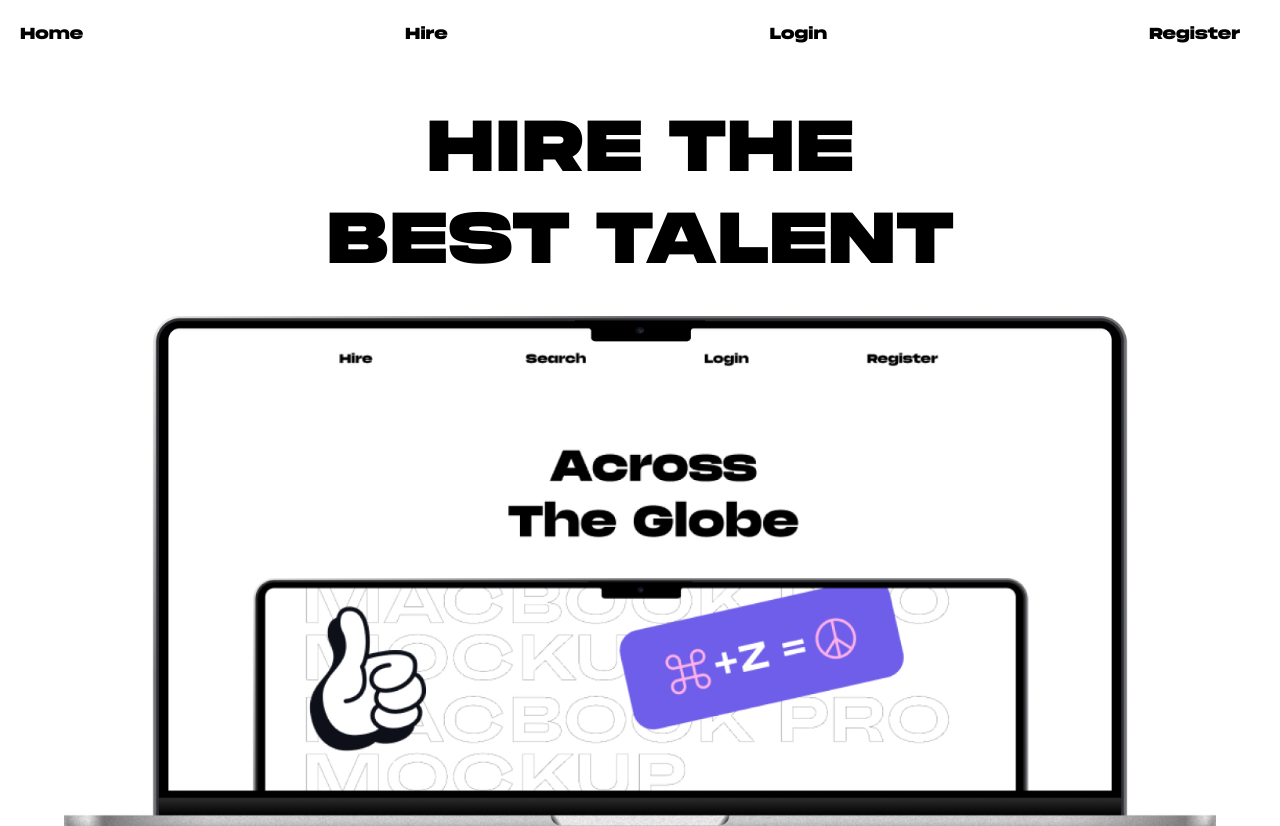
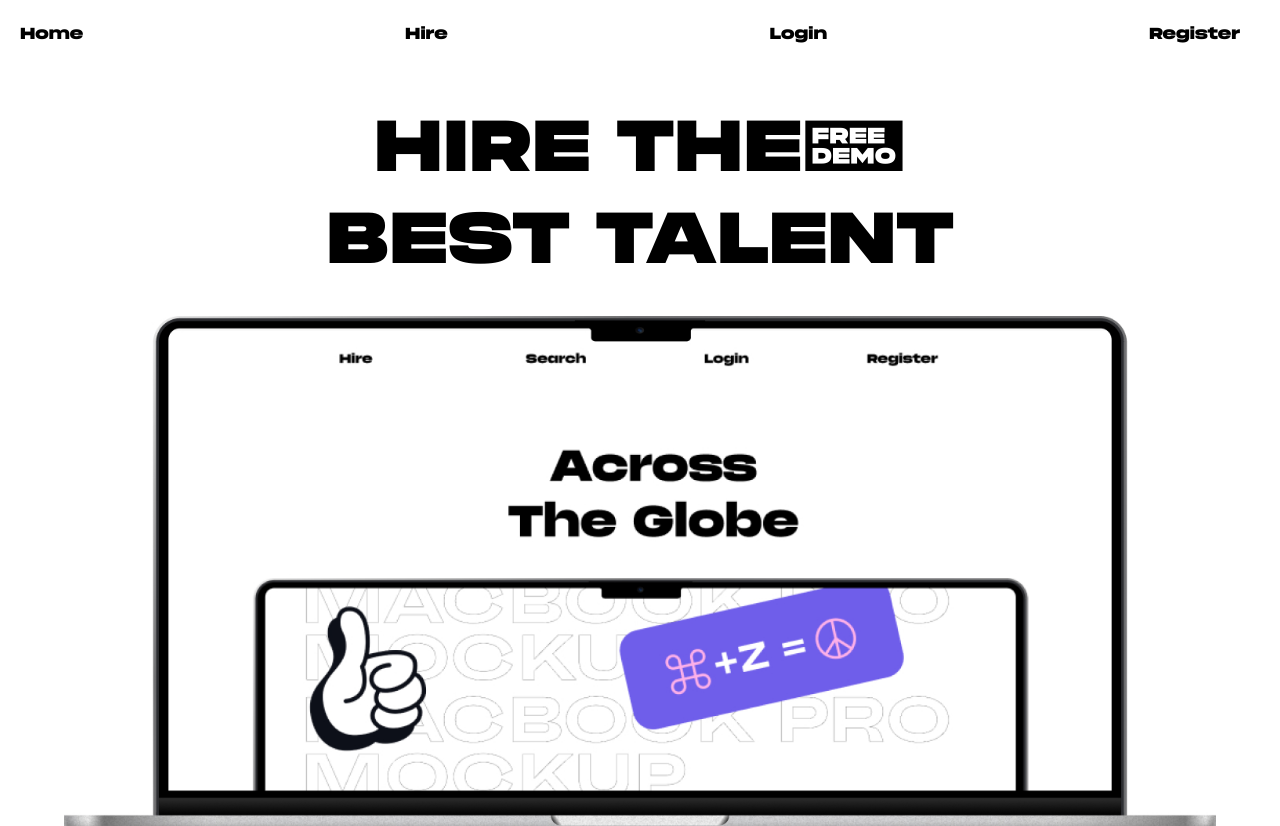
Before and after one commit to Yvg2244/yvg_SM_ass, a website: page index.html in a window 1280 px wide. Shown: the top 826 px of the page. Drawn offline with Linux system fonts and the light colour scheme.

```diff
--- a/index.html
+++ b/index.html
@@ -28,7 +28,7 @@
                 </ul>
             </nav>
             <!-- heading -->
-            <h1>HIRE THE<br>BEST TALENT</h1>
+            <h1>HIRE THE<span class="cursor">&nbsp;</span><br>BEST TALENT</h1>
             <div class="heroImg">
                 <img src="./Macbook4Pro.jpg" alt="">
             </div>
```
Also changed, not shown: 8 other files.
